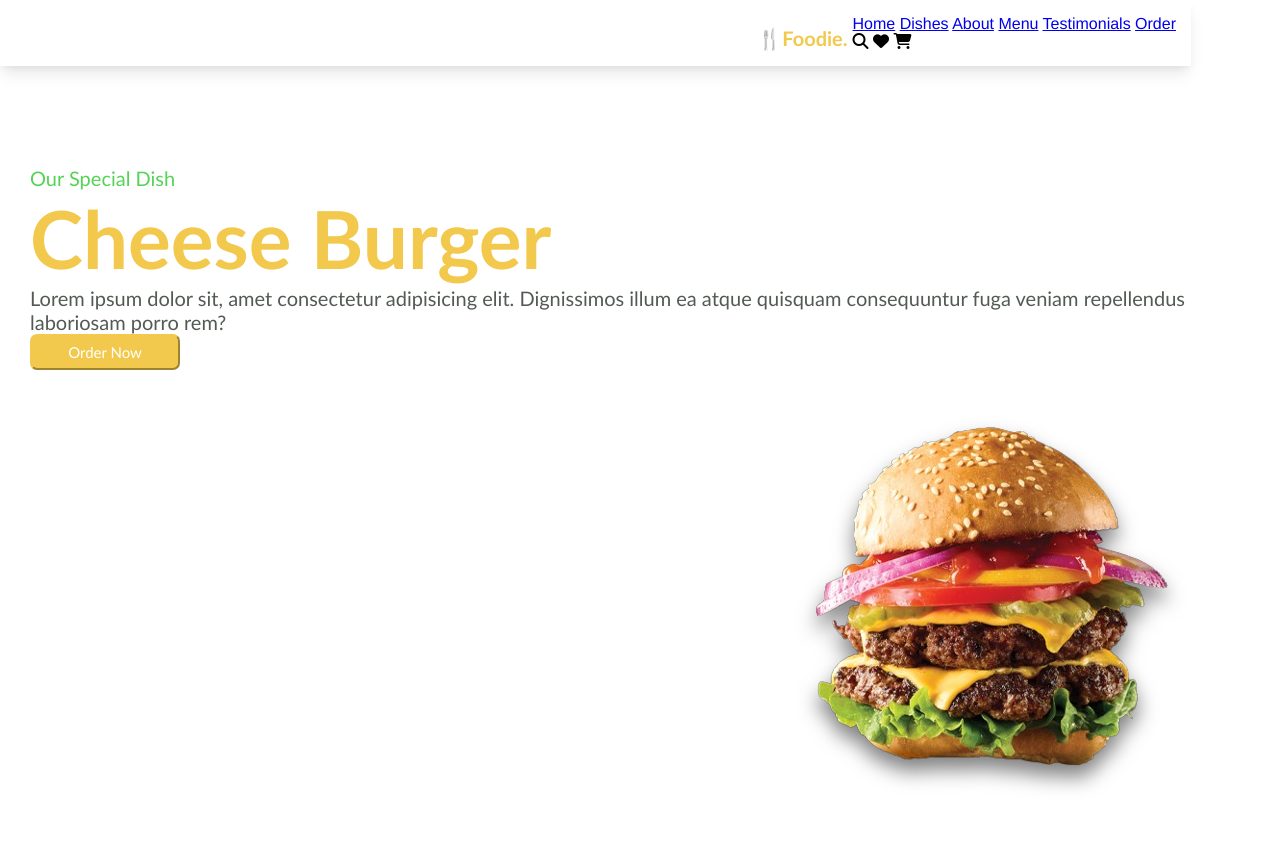
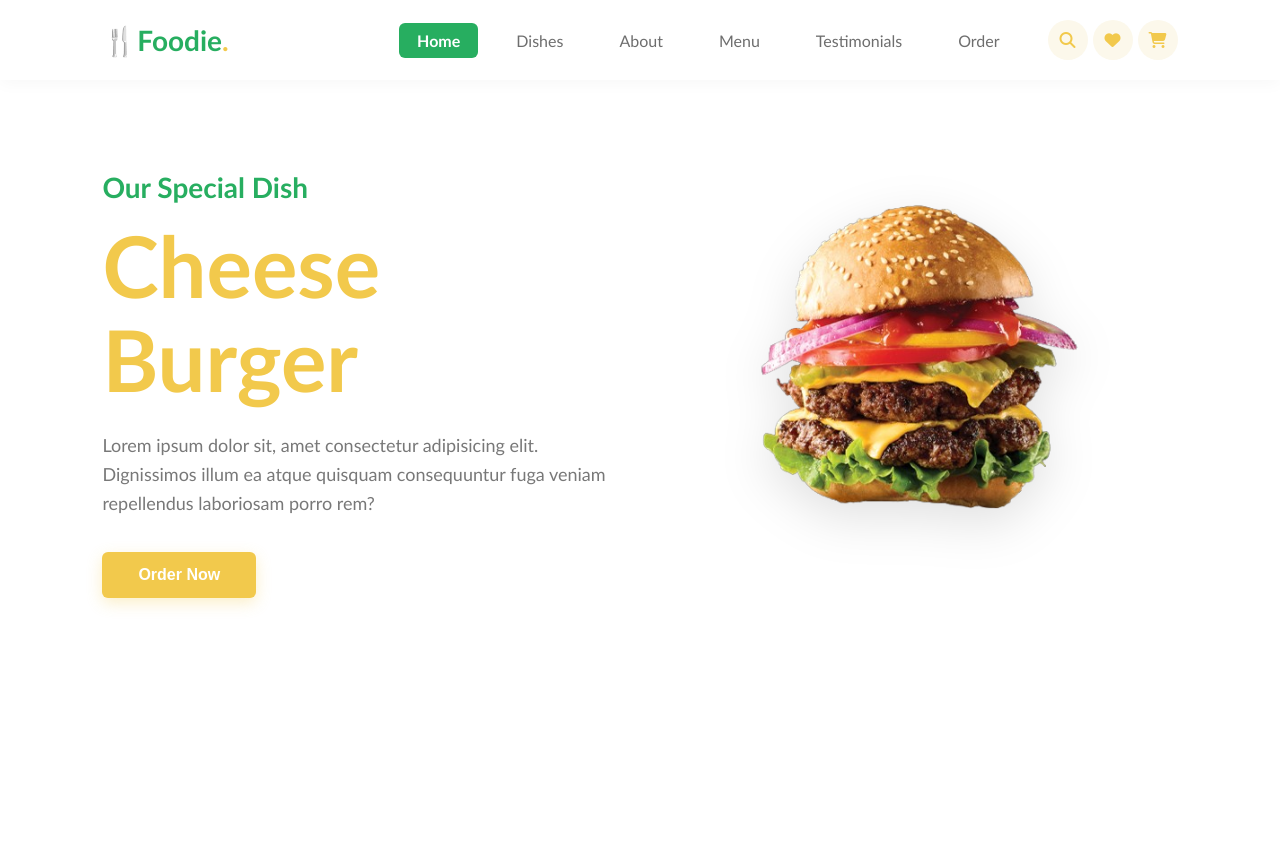
Before and after one commit to faarah-umna1312/assignment1-A-, a plain HTML site: page index.html in a window 1280 px wide. After the commit the page ends 800 px from the top, so only its background shows below. Drawn offline with Linux system fonts and the light colour scheme.

Commit message:
Update style.css

```diff
--- a/style.css
+++ b/style.css
@@ -1,90 +1,148 @@
-*{
-    padding:0;
-    margin:0;
-    box-sizing:border-box;
+
+* {
+    padding: 0;
+    margin: 0;
+    box-sizing: border-box;
 }
 
-img{
-    float: right;
-    margin-top: 40px;
-    filter: drop-shadow(0px 12px 10px rgba(0, 0, 0, 0.5));
+body {
+    font-family: 'Gill Sans', 'Gill Sans MT', Calibri, 'Trebuchet MS', sans-serif;
+    background-color: #ffffff;
+    overflow-x: hidden;
 }
 
-#p1{
-    margin-top: 100px;
-    color: rgb(85, 211, 85) ;
-    font-family:'Gill Sans', 'Gill Sans MT', Calibri, 'Trebuchet MS', sans-serif;
-    font-weight: 250;
-    font-size:20px;
-}
-#p2{
-    color: rgb(83, 90, 83) ;
-    font-family:'Gill Sans', 'Gill Sans MT', Calibri, 'Trebuchet MS', sans-serif;
-    font-weight: 250;
-    font-size:20px;
+.navbar2 {
+    display: flex;
+    justify-content: space-between;
+    align-items: center;
+    background-color: rgb(255, 255, 255);
+    padding: 20px 8%;
+    box-shadow: rgba(0, 0, 0, 0.03) 0px 4px 15px;
 }
 
-#head1{
-    font-family:'Gill Sans', 'Gill Sans MT', Calibri, 'Trebuchet MS', sans-serif;
+.heading h6 {
+    font-size: 28px;
+    font-weight: 700;
+    color: #F2C94C;
+}
+.heading h6 span {
+    color: #27ae60;
+}
+
+.nav-links {
+    display: flex;
+    align-items: center;
+    gap: 20px;
+}
+
+.nav-links a {
+    color: rgb(110, 110, 110);
+    text-decoration: none;
+    font-size: 16px;
+    font-weight: 500;
+    padding: 8px 18px;
+    transition: all 0.3s ease;
+}
+
+.nav-links a.active-link {
+    background-color: #27ae60;
+    color: white;
+    border-radius: 6px;
     font-weight: 600;
+}
+
+
+.icons {
+    display: flex;
+    align-items: center;
+    gap: 5px;
+    margin-left: 10px;
+}
+
+
+.icon-btn {
+    font-size: 16px;
     color: #F2C94C;
-    margin-left: 30px;
-    font-size:80px;
+    background-color: #fcf8eb;
+    border-radius: 50%;
+    display: inline-flex;
+    align-items: center;
+    justify-content: center;
+    width: 40px;
+    height: 40px;
+    cursor: pointer;
+    transition: all 0.2s ease;
+}
 
+.icon-btn:hover {
+    background-color: #f5ebd0;
+    transform: scale(1.05);
+}
+
+
+.container {
+    display: flex;
+    align-items: center;
+    justify-content: space-between;
+    padding: 90px 8%;
+    max-width: 1400px;
+    margin: 0 auto;
+}
+
+.text {
+    flex: 1;
+    padding-right: 40px;
+}
+
+.hero-image {
+    flex: 1;
+    display: flex;
+    justify-content: flex-end;
+}
+
+#p1 {
+    color: #27ae60;
+    font-size: 28px;
+    font-weight: 600;
+    margin-bottom: 15px;
+}
+
+#head1 {
+    font-size: 85px;
+    font-weight: 700;
+    color: #F2C94C;
+    margin-bottom: 25px;
+    line-height: 1.1;
+}
+
+#p2 {
+    color: rgb(120, 120, 120);
+    font-size: 18px;
+    line-height: 1.6;
+    margin-bottom: 35px;
+    max-width: 520px;
 }
 
 button {
     background-color: #F2C94C;
     color: white;
-    padding: 7px;
-    width:150px;
-    border-radius: 7px;
-    border-color:#F2C94C;
-    margin-left: 30px;
-    font-family:'Gill Sans', 'Gill Sans MT', Calibri, 'Trebuchet MS', sans-serif;
-    font-size:15px;
-
+    font-size: 16px;
+    font-weight: 600;
+    padding: 14px 36px;
+    border: none;
+    border-radius: 6px;
+    cursor: pointer;
+    box-shadow: 0px 5px 15px rgba(242, 201, 76, 0.3);
+    transition: background-color 0.3s ease;
 }
 
-.margins{
-    margin-left:30px;
-    font-family: 'Montserrat', 'Poppins', 'Helvetica Neue', sans-serif;
-font-weight: 600;
+button:hover {
+    background-color: #e2b736;
 }
-h6{
-    font-family: 'Gill Sans', 'Gill Sans MT', Calibri, 'Trebuchet MS', sans-serif;
-    color: #F2C94C;
-    text-align: left;
-    font-size: 20px;
-    margin-left: 20px;
-    margin-top: 10px;
+
+.hero-image img {
+    width: 100%;
+    max-width: 620px;
+    height: auto;
+    filter: drop-shadow(0px 15px 25px rgba(0, 0, 0, 0.12));
 }
-.navbar2 {
-    display: flex;
-    justify-content: right;
-    gap: 5px;
-    align-items: center;
-    background-color: rgb(255, 255, 255);
-    padding: 15px;
-    font-family: 'Montserrat', 'Poppins', 'Helvetica Neue', sans-serif;
-    border-radius: 1px;
-    margin-right: 89px;
-    box-shadow: rgba(0, 0, 0, 0.1) 0px 10px 15px -3px, rgba(0, 0, 0, 0.05) 0px 4px 6px -2px;
-
-}
-.nav-links1 {
-    display: flex;
-    gap: 4px;
-    padding: 5px 10px;
-    color: rgb(49, 43, 43);
-    width: fit-content;
-    margin-top: 15px;
-}
-.navbar1 a {
-    color: rgb(12, 12, 46);
-    text-decoration: none;
-    padding: 3px 15px;
-    font-size: 16px;
-    display: inline-flex;
-    align-items: center;
-}
```
